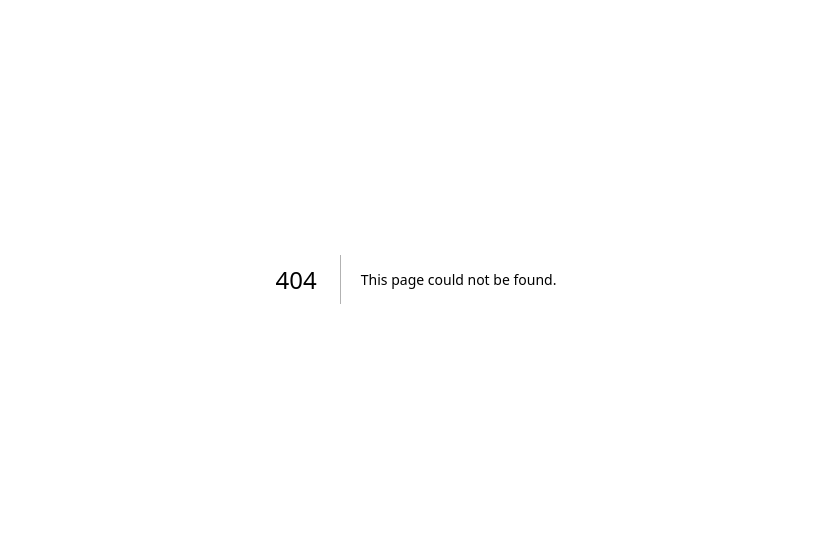
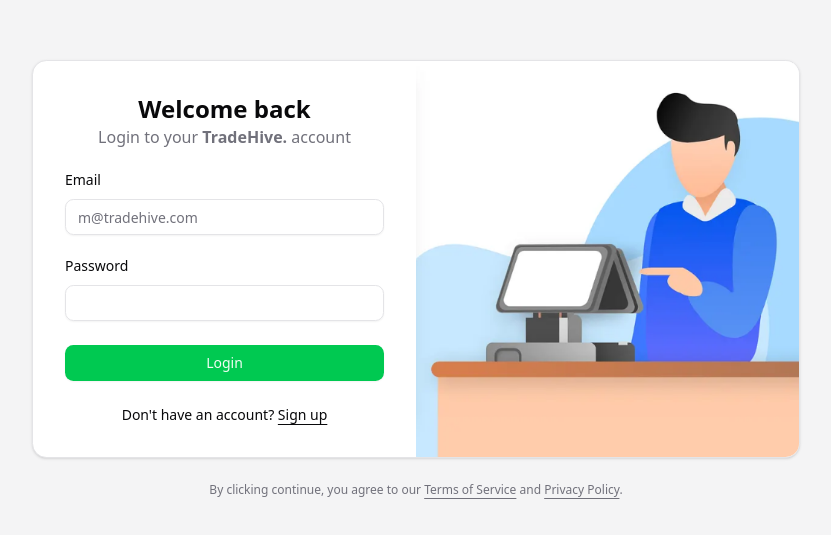
Before and after one commit to musamueed19/TradeHive-ERP, a Next.js app in the folder client/: page /login in a window 1280 px wide. Before the commit this address had no page. Shown: the part 121-656 px from the top of the page, without its empty margins (224-1055 px from the left). Built offline with nearby package versions, Linux system fonts and the light colour scheme.

Commit message:
login UI

```diff
--- /dev/null
+++ b/client/app/login/page.jsx
@@ -0,0 +1,12 @@
+import { LoginForm } from "@/components/login-form"
+
+export default function LoginPage() {
+  return (
+    (<div
+      className="bg-muted flex min-h-svh flex-col items-center justify-center p-6 md:p-10">
+      <div className="w-full max-w-sm md:max-w-3xl">
+        <LoginForm />
+      </div>
+    </div>)
+  );
+}
--- /dev/null
+++ b/client/components/login-form.jsx
@@ -0,0 +1,103 @@
+import { cn } from "@/lib/utils"
+import { Button } from "@/components/ui/button"
+import { Card, CardContent } from "@/components/ui/card"
+import { Input } from "@/components/ui/input"
+import { Label } from "@/components/ui/label"
+
+export function LoginForm({
+  className,
+  ...props
+}) {
+  return (
+    <div className={cn("flex flex-col gap-6", className)} {...props}>
+      <Card className="overflow-hidden p-0">
+        <CardContent className="grid p-0 md:grid-cols-2">
+          <form className="p-6 md:p-8">
+            <div className="flex flex-col gap-6">
+              <div className="flex flex-col items-center text-center">
+                <h1 className="text-2xl font-bold">Welcome back</h1>
+                <p className="text-muted-foreground text-balance">
+                  Login to your{" "}
+                  <span className="font-semibold">TradeHive.</span> account
+                </p>
+              </div>
+              <div className="grid gap-3">
+                <Label htmlFor="email">Email</Label>
+                <Input
+                  id="email"
+                  type="email"
+                  placeholder="m@tradehive.com"
+                  required
+                />
+              </div>
+              <div className="grid gap-3">
+                <div className="flex items-center">
+                  <Label htmlFor="password">Password</Label>
+                  {/* <a href="#" className="ml-auto text-sm underline-offset-2 hover:underline">
+                    Forgot your password?
+                  </a> */}
+                </div>
+                <Input id="password" type="password" required />
+              </div>
+              <Button type="submit" className="w-full">
+                Login
+              </Button>
+              {/* <div className="after:border-border relative text-center text-sm after:absolute after:inset-0 after:top-1/2 after:z-0 after:flex after:items-center after:border-t">
+                <span className="bg-card text-muted-foreground relative z-10 px-2">
+                  Or continue with
+                </span>
+              </div>
+              <div className="grid grid-cols-3 gap-4">
+                <Button variant="outline" type="button" className="w-full">
+                  <svg xmlns="http://www.w3.org/2000/svg" viewBox="0 0 24 24">
+                    <path
+                      d="M12.152 6.896c-.948 0-2.415-1.078-3.96-1.04-2.04.027-3.91 1.183-4.961 3.014-2.117 3.675-.546 9.103 1.519 12.09 1.013 1.454 2.208 3.09 3.792 3.039 1.52-.065 2.09-.987 3.935-.987 1.831 0 2.35.987 3.96.948 1.637-.026 2.676-1.48 3.676-2.948 1.156-1.688 1.636-3.325 1.662-3.415-.039-.013-3.182-1.221-3.22-4.857-.026-3.04 2.48-4.494 2.597-4.559-1.429-2.09-3.623-2.324-4.39-2.376-2-.156-3.675 1.09-4.61 1.09zM15.53 3.83c.843-1.012 1.4-2.427 1.245-3.83-1.207.052-2.662.805-3.532 1.818-.78.896-1.454 2.338-1.273 3.714 1.338.104 2.715-.688 3.559-1.701"
+                      fill="currentColor"
+                    />
+                  </svg>
+                  <span className="sr-only">Login with Apple</span>
+                </Button>
+                <Button variant="outline" type="button" className="w-full">
+                  <svg xmlns="http://www.w3.org/2000/svg" viewBox="0 0 24 24">
+                    <path
+                      d="M12.48 10.92v3.28h7.84c-.24 1.84-.853 3.187-1.787 4.133-1.147 1.147-2.933 2.4-6.053 2.4-4.827 0-8.6-3.893-8.6-8.72s3.773-8.72 8.6-8.72c2.6 0 4.507 1.027 5.907 2.347l2.307-2.307C18.747 1.44 16.133 0 12.48 0 5.867 0 .307 5.387.307 12s5.56 12 12.173 12c3.573 0 6.267-1.173 8.373-3.36 2.16-2.16 2.84-5.213 2.84-7.667 0-.76-.053-1.467-.173-2.053H12.48z"
+                      fill="currentColor"
+                    />
+                  </svg>
+                  <span className="sr-only">Login with Google</span>
+                </Button>
+                <Button variant="outline" type="button" className="w-full">
+                  <svg xmlns="http://www.w3.org/2000/svg" viewBox="0 0 24 24">
+                    <path
+                      d="M6.915 4.03c-1.968 0-3.683 1.28-4.871 3.113C.704 9.208 0 11.883 0 14.449c0 .706.07 1.369.21 1.973a6.624 6.624 0 0 0 .265.86 5.297 5.297 0 0 0 .371.761c.696 1.159 1.818 1.927 3.593 1.927 1.497 0 2.633-.671 3.965-2.444.76-1.012 1.144-1.626 2.663-4.32l.756-1.339.186-.325c.061.1.121.196.183.3l2.152 3.595c.724 1.21 1.665 2.556 2.47 3.314 1.046.987 1.992 1.22 3.06 1.22 1.075 0 1.876-.355 2.455-.843a3.743 3.743 0 0 0 .81-.973c.542-.939.861-2.127.861-3.745 0-2.72-.681-5.357-2.084-7.45-1.282-1.912-2.957-2.93-4.716-2.93-1.047 0-2.088.467-3.053 1.308-.652.57-1.257 1.29-1.82 2.05-.69-.875-1.335-1.547-1.958-2.056-1.182-.966-2.315-1.303-3.454-1.303zm10.16 2.053c1.147 0 2.188.758 2.992 1.999 1.132 1.748 1.647 4.195 1.647 6.4 0 1.548-.368 2.9-1.839 2.9-.58 0-1.027-.23-1.664-1.004-.496-.601-1.343-1.878-2.832-4.358l-.617-1.028a44.908 44.908 0 0 0-1.255-1.98c.07-.109.141-.224.211-.327 1.12-1.667 2.118-2.602 3.358-2.602zm-10.201.553c1.265 0 2.058.791 2.675 1.446.307.327.737.871 1.234 1.579l-1.02 1.566c-.757 1.163-1.882 3.017-2.837 4.338-1.191 1.649-1.81 1.817-2.486 1.817-.524 0-1.038-.237-1.383-.794-.263-.426-.464-1.13-.464-2.046 0-2.221.63-4.535 1.66-6.088.454-.687.964-1.226 1.533-1.533a2.264 2.264 0 0 1 1.088-.285z"
+                      fill="currentColor"
+                    />
+                  </svg>
+                  <span className="sr-only">Login with Meta</span>
+                </Button>
+              </div> */}
+              <div className="text-center text-sm">
+                Don&apos;t have an account?{" "}
+                <a href="#" className="underline underline-offset-4">
+                  Sign up
+                </a>
+              </div>
+            </div>
+          </form>
+          <div className="bg-muted relative hidden md:block">
+            {/* dark:grayscale */}
+            <img
+              src="/login.png"
+              alt="Image"
+              className="absolute inset-0 h-full w-full object-cover dark:brightness-[0.9]"
+            />
+          </div>
+        </CardContent>
+      </Card>
+      <div className="text-muted-foreground *:[a]:hover:text-primary text-center text-xs text-balance *:[a]:underline *:[a]:underline-offset-4">
+        By clicking continue, you agree to our <a href="#">Terms of Service</a>{" "}
+        and <a href="#">Privacy Policy</a>.
+      </div>
+    </div>
+  );
+}
--- a/client/package.json
+++ b/client/package.json
@@ -31,6 +31,7 @@
     "clsx": "^2.1.1",
     "lucide-react": "^0.536.0",
     "next": "15.4.5",
+    "next-auth": "^4.24.11",
     "next-themes": "^0.4.6",
     "react": "19.1.0",
     "react-dom": "19.1.0",
```
Also changed, not shown: client/public/login.png (added), 1 other file (tests, documents, lock files or other folders).
